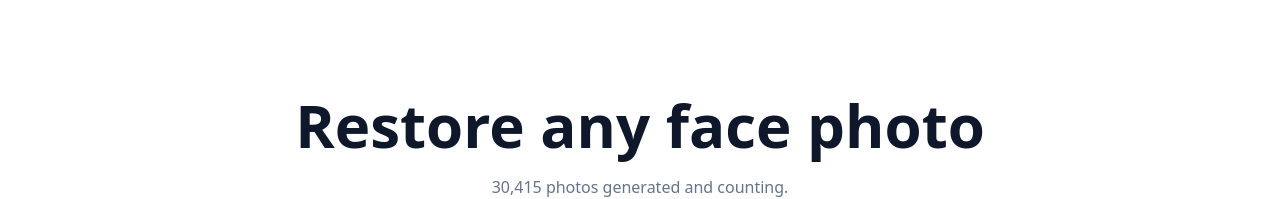
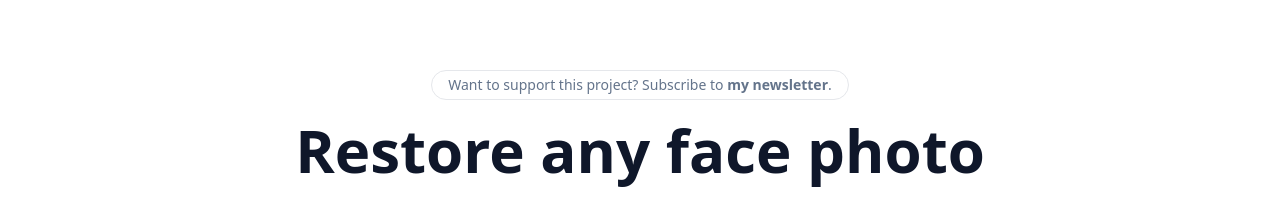
Before and after one commit to gahanmakwana/AI-based-SaaS-App, a Next.js app: page /restore in a window 1280 px wide. Shown: the part 232-431 px from the top of the page. Built offline with nearby package versions, Linux system fonts and the light colour scheme; what uploader would draw is missing.

Commit message:
added newsletter shoutout

```diff
--- a/pages/restore.tsx
+++ b/pages/restore.tsx
@@ -78,6 +78,15 @@ const Home: NextPage = () => {
 
       <Header />
       <main className="flex flex-1 w-full flex-col items-center justify-center text-center px-4 mt-4 sm:mb-0 mb-8">
+        <a
+          href="https://nutlope.substack.com"
+          target="_blank"
+          rel="noreferrer"
+          className="border rounded-2xl py-1 px-4 text-slate-500 text-sm mb-5 hover:scale-105 transition duration-300 ease-in-out"
+        >
+          Want to support this project? Subscribe to{" "}
+          <span className="font-semibold">my newsletter</span>.
+        </a>
         <h1 className="mx-auto max-w-4xl font-display text-4xl font-bold tracking-normal text-slate-900 sm:text-6xl mb-5">
           Restore any face photo
         </h1>
```
